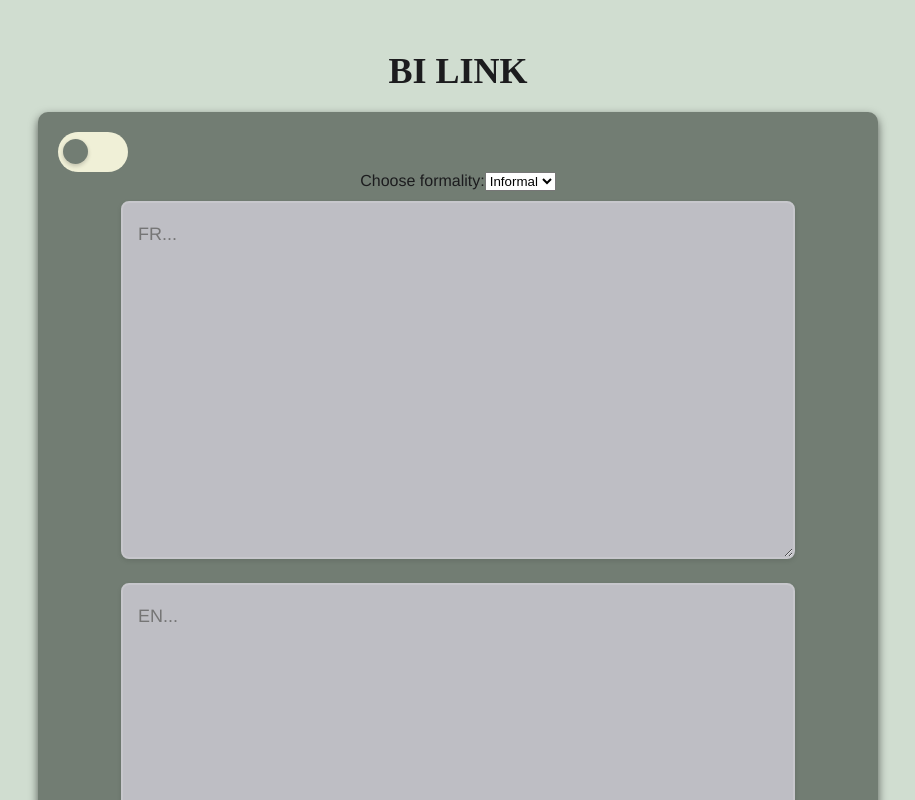
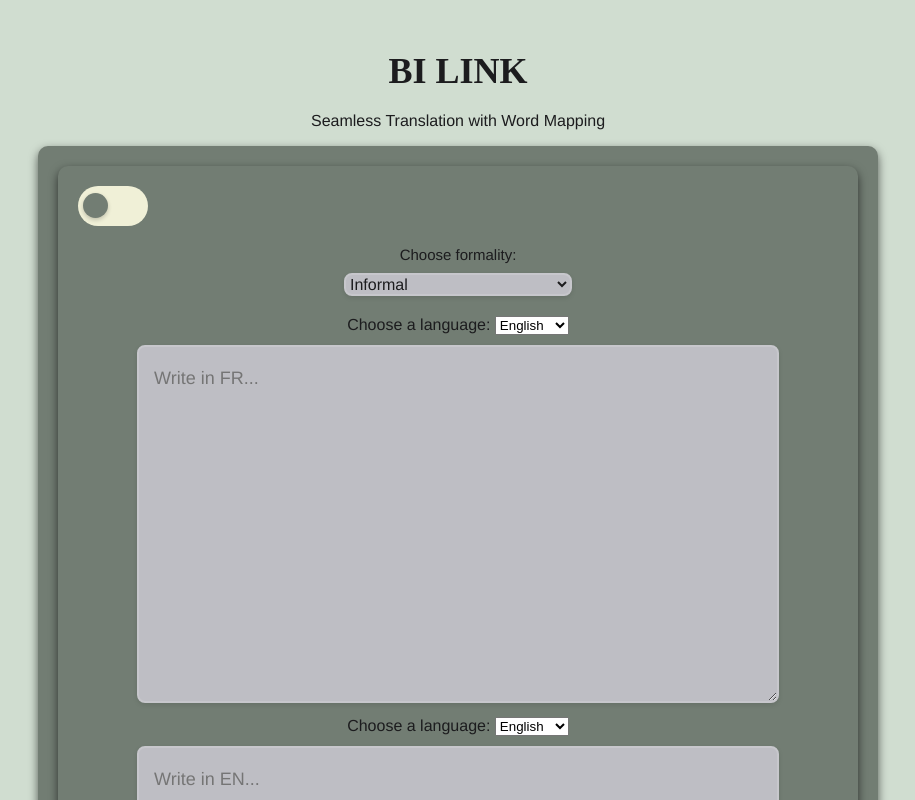
Before and after one commit to Btadel/billingapp, a React (Create React App) app: page / in a window 1280 px wide. Shown: the top 800 px of the page, without its empty margins (182-1097 px from the left). Built offline with nearby package versions, Linux system fonts and the light colour scheme.

Commit message:
Changement sur Formality et aussi ajout de LanguageSelector

```diff
--- a/src/App.js
+++ b/src/App.js
@@ -1,18 +1,18 @@
+import React from 'react';
+import StoryInput from './InputTreatment2';
 import './font/App.css';
-
-import StoryInput  from './InputTreatment2';
 
 function App() {
   return (
-    <div class='App'>
-      <header><h2>BI LINK</h2></header>
-      <main class='main'>
-        <StoryInput/>
+    <div className="App">
+      <header>
+        <h2>BI LINK</h2>
+        <p>Seamless Translation with Word Mapping</p>
+      </header>
+      <main className="main">
+        <StoryInput />
       </main>
-      <p>Alice se repose sur un talus lorsqu’elle voit passer un lapin blanc vêtu d’un gilet, visiblement pressé. Elle décide de le suivre et, sans hésitation, s’engouffre à sa suite dans un terrier.
-Elle chute longtemps dans un puits mais atterrit sans mal dans une pièce sombre, et tente de suivre le lapin qui disparaît. Elle cherche alors à accéder à un joli jardin qu’elle a aperçu. À plusieurs reprises, elle change de taille grâce à une potion, à un gâteau ou encore à un éventail. Elle se met à pleurer quand elle rapetisse et manque de se noyer dans une mare formée de ses propres larmes. Elle y rencontre plusieurs animaux et aperçoit de nouveau le Lapin Blanc qu’elle suit jusque dans sa maison, mais s’y retrouve coincée. Aidé de ses amis, le Lapin Blanc fait sortir Alice qui rapetisse une nouvelle fois et s’enfuit alors dans la forêt</p>
     </div>
-
   );
 }
 
--- a/src/Formality.js
+++ b/src/Formality.js
@@ -1,8 +1,9 @@
 import React from 'react';
+import './font/FormalitySelector.css'; // Import the CSS file
 
 const FormalitySelector = ({ onFormalityChange }) => {
   return (
-    <div>
+    <div className="formality-selector">
       <label htmlFor="formality">Choose formality:</label>
       <select id="formality" onChange={onFormalityChange}>
         <option value="informal">Informal</option>
--- a/src/InputTreatment2.js
+++ b/src/InputTreatment2.js
@@ -1,16 +1,17 @@
 import React, { useState, useRef, useEffect, useMemo, useCallback } from 'react';
 import axios from 'axios';
-import './font/InputTreatment.css';
-import './font/App.css';
+import debounce from 'lodash/debounce';
+import './font/InputTreatment.css';import './font/App.css';
+
+
 import FormalitySelector from './Formality';
 import CollapsibleWordMappings from './WordMappings';
 import HashTable from './hashswitch';
 import SwitchButton from './SwitchButton';
 import parseGPTOutput from './parseGPTOutput';
+import LanguageSelector from './LanguageSelector';
 
 
-// 1. Import de debounce (attention au chemin : 'lodash/debounce')
-import debounce from 'lodash/debounce';
 
 function StoryInput() {
   const [storyText, setTranslatedText] = useState('');
@@ -25,6 +26,9 @@ function StoryInput() {
   const [error, setError]=useState(null)
   const [isWordMappingOpen, setIsWordMappingOpen] = useState(false);
   const toggleWordMapping = () => setIsWordMappingOpen((prev) => !prev);
+  const [storyLang, setStoryLang] = useState('fr');
+  const [translatedLang, setTranslatedLang] = useState('en');
+
 
 
 
@@ -64,14 +68,22 @@ function StoryInput() {
     setFormality(e.target.value)
   },[]);
 
+  const handleLanguageChange = (newLanguage, target) => {
+    if (target === 'story') {
+      setStoryLang(newLanguage);
+    } else {
+      setTranslatedLang(newLanguage);
+    }
+  };
+
 
 
   // --- Fonctions de traduction vers FR/EN ---
-  const translateText = async (text, targetLang) => {
+  const translateText = async (text, sourceLang,targetLang) => {
     try {
 
       const prompt = `
-        Translate this text to ${targetLang === 'en' ? 'English' : 'French'}.
+        Translate this text from ${sourceLang} to ${targetLang}.
 
         Then, provide your response in this format:
 
@@ -348,30 +360,43 @@ function StoryInput() {
   };
 
  return (
-    <div>
-      <SwitchButton onToggle={handleToggle} />
-      <FormalitySelector onFormalityChange={handleFormalityChange} />
+    <div className="main">
+      <SwitchButton onToggle={(isOn) => setIsSwitchOn(isOn)} />
+      <FormalitySelector onFormalityChange={(e) => setFormality(e.target.value)} />
+
+      <div className="text-container">
+        <div className="language-selector-container">
+          <LanguageSelector onLanguageChange={(lang) => handleLanguageChange(lang, 'story')} />
+        </div>
         <textarea
           ref={textAreaRef1}
           value={storyText}
           onChange={(e) => handleChange(e, 'story')}
-        placeholder="FR..."
+          placeholder={`Write in ${storyLang.toUpperCase()}...`}
           rows="10"
           className="trans-textarea"
         />
+      </div>
+
+      <div className="text-container">
+        <div className="language-selector-container">
+          <LanguageSelector onLanguageChange={(lang) => handleLanguageChange(lang, 'translated')} />
+        </div>
         <textarea
           ref={textAreaRef2}
           value={translatedText}
-        onChange={(e) => handleChange(e, 'translation')}
-        placeholder="EN..."
+          onChange={(e) => handleChange(e, 'translated')}
+          placeholder={`Write in ${translatedLang.toUpperCase()}...`}
           rows="10"
           className="trans-textarea"
         />
-      {mappingHash && (
+      </div>
+
+      {wordMappings.length > 0 && (
         <CollapsibleWordMappings
-          hashMap={mappingHash}
+          mappings={wordMappings}
           isOpen={isWordMappingOpen}
-          toggleCollapse={toggleWordMapping}
+          toggleCollapse={() => setIsWordMappingOpen((prev) => !prev)}
         />
       )}
     </div>
--- /dev/null
+++ b/src/LanguageSelector.js
@@ -0,0 +1,25 @@
+import React, { useState } from 'react';
+const LanguageSelector = ({ onLanguageChange }) => {
+  const [selectedLanguage, setSelectedLanguage] = useState('en');
+
+  const handleLanguageChange = (event) => {
+    const newLanguage = event.target.value;
+    setSelectedLanguage(newLanguage);
+    onLanguageChange(newLanguage);
+  };
+
+  return (
+    <div>
+      <label htmlFor="language-select">Choose a language: </label>
+      <select id="language-select" value={selectedLanguage} onChange={handleLanguageChange}>
+        <option value="en">English</option>
+        <option value="es">Español</option>
+        <option value="fr">Français</option>
+        <option value="de">Deutsch</option>
+        <option value="zh">中文</option>
+      </select>
+    </div>
+  );
+};
+
+export default LanguageSelector;
--- /dev/null
+++ b/src/font/FormalitySelector.css
@@ -0,0 +1,33 @@
+/* FormalitySelector.css */
+.formality-selector {
+    margin: 20px 0;
+    text-align: center;
+  }
+
+  .formality-selector label {
+    font-size: 15px;
+    font-family: 'Helvetica Neue', Arial, sans-serif;
+    color: #1c1c1e; /* Matte black */
+    font-weight: 500;
+    margin-bottom: 10px;
+    display: block;
+  }
+
+  .formality-selector select {
+    width: 30%;
+    padding: 6spx;
+    font-size: 16px;
+    font-family: 'Helvetica Neue', Arial, sans-serif;
+    color: #1c1c1e; /* Matte black */
+    background-color: #bebec4; /* Matte light gray background */
+    border: 2px solid #c7c7cc; /* Matte gray border */
+    border-radius: 8px; /* Rounded edges */
+    box-shadow: 0 2px 5px rgba(0, 0, 0, 0.1); /* Soft shadow */
+    transition: border-color 0.3s, box-shadow 0.3s;
+  }
+
+  .formality-selector select:focus {
+    border-color: #4a4a4a; /* Dark matte gray for focus */
+    box-shadow: 0 0 10px rgba(74, 74, 74, 0.5); /* Subtle focus shadow */
+    outline: none;
+  }
```
Lines whose indentation alone changed are shown as unchanged.
